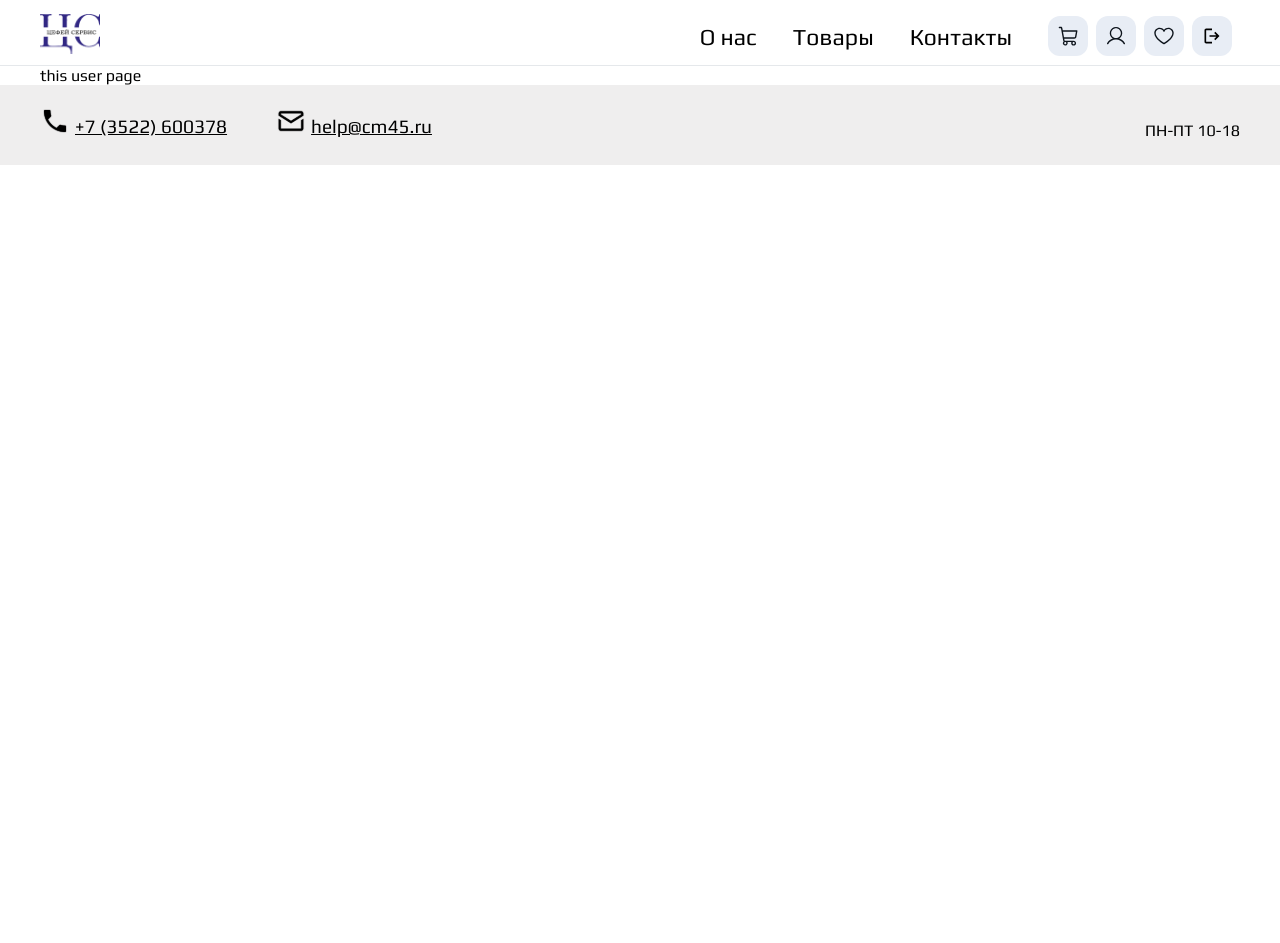
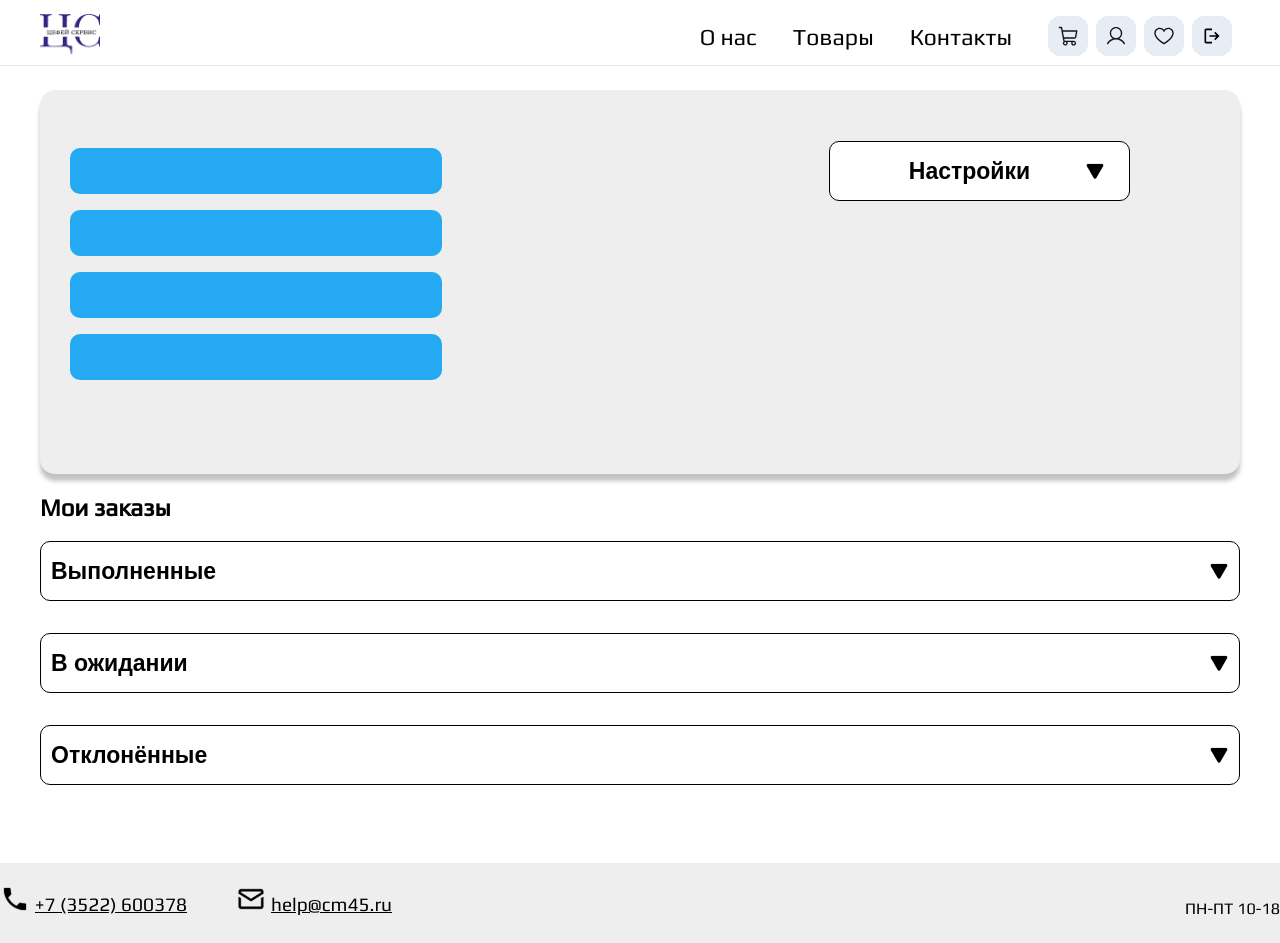
Before and after one commit to hisshihi/cepheus-serves-front, a Vue app: page /user in a window 1280 px wide. Before the commit the page ends 800 px from the top, so only its background shows below. Built offline with nearby package versions, Linux system fonts and the light colour scheme; no server answers; sample sign-in values are in the browser's storage.

Commit message:
Добработал страницу пользователя и попытался сделать маску для телефона

```diff
--- a/src/App.vue
+++ b/src/App.vue
@@ -102,6 +102,7 @@ html {
   max-width: 1200px;
   margin: 0 auto;
   flex-grow: 1;
+  min-height: 773px;
 }
 
 /* Центрирование объекта */
--- a/src/components/FooterComponent.vue
+++ b/src/components/FooterComponent.vue
@@ -1,6 +1,6 @@
 <template>
   <footer>
-    <div class="container">
+    <div class="container-footer">
       <div class="links">
         <div class="link">
           <img class="image" src="../assets/phone.svg" alt="phone image">
@@ -33,7 +33,7 @@ footer {
   flex-shrink: 0;
 }
 
-.container {
+.container-footer {
   display: flex;
   align-items: baseline;
   justify-content: space-between;
--- a/src/main.js
+++ b/src/main.js
@@ -4,7 +4,6 @@ import router from "./router";
 import { createStore } from "vuex";
 
 // const store = createStore({Vuex});
-
 
 
 const store = createStore({
@@ -15,4 +14,5 @@ const store = createStore({
   },
 });
 
+
 createApp(App).use(store).use(store).use(router).use(createStore).mount("#app");
--- a/src/views/AuthenticateVuew.vue
+++ b/src/views/AuthenticateVuew.vue
@@ -64,7 +64,7 @@ export default {
       };
 
       axios
-        .post("https://cepheus-serves-spring-production.up.railway.app/authenticate", data)
+        .post("http://localhost:8080/authenticate", data)
         .then((response) => {
           const token = response.data.token;
           localStorage.setItem("token", token);
--- a/src/views/RegisterView.vue
+++ b/src/views/RegisterView.vue
@@ -122,7 +122,7 @@ export default {
       };
 
       axios
-        .post("https://cepheus-serves-spring-production.up.railway.app/register", data)
+        .post("http://localhost:8080/register", data)
         .then((response) => {
           // console.log(response.data.token);
           console.log(response);
--- a/src/views/UserView.vue
+++ b/src/views/UserView.vue
@@ -1,12 +1,52 @@
 <template>
-
-this user page
-
-{{ firstname }}
-{{ lastname }}
-{{ email }}
-{{ phone }}
-
+  <div>
+    <div class="user">
+      <div class="user-data">
+        <div class="user-data-case"><p class="user-data-text">{{firstname}}</p></div>
+        <div class="user-data-case"><p class="user-data-text">{{lastname}}</p></div>
+        <div class="user-data-case"><p class="user-data-text">{{email}}</p></div>
+        <div class="user-data-case"><p class="user-data-text">{{phone}}</p></div>
+      </div>
+      <div class="user-settings">
+        <div class="dropdown">
+          <button class="dropbtn" @click="toggleDropdown">Настройки <img :class="{imageBtnRotate: dropdownVisible}" class="imageBtn" src="../assets/arrow.png" alt="arrow"></button>
+          <div class="dropdown-content" v-if="dropdownVisible">
+            <a href="#">Изменить данные</a>
+            <a href="#">Сменить пароль</a>
+            <a href="#">Удалить аккаунт</a>
+          </div>
+        </div>
+      </div>
+    </div>
+    <!--      Заказы-->
+    <h2>Мои заказы</h2>
+    <div class="orders">
+      <div class="dropdown">
+        <button class="dropbtn dropbtn-width" @click="">Выполненные <img class="imageBtn imageBtn-static" src="../assets/arrow.png" alt="arrow"></button>
+        <div class="dropdown-content" v-if="false">
+<!--          <a href="#">Изменить данные</a>-->
+<!--          <a href="#">Сменить пароль</a>-->
+<!--          <a href="#">Удалить аккаунт</a>-->
+        </div>
+      </div>
+      <div class="dropdown">
+        <button class="dropbtn dropbtn-width" @click="">В ожидании <img class="imageBtn imageBtn-static" src="../assets/arrow.png" alt="arrow"></button>
+        <div class="dropdown-content" v-if="false">
+<!--          <a href="#">Изменить данные</a>-->
+<!--          <a href="#">Сменить пароль</a>-->
+<!--          <a href="#">Удалить аккаунт</a>-->
+        </div>
+      </div>
+      <div class="dropdown">
+        <button class="dropbtn dropbtn-width" @click="">Отклонённые <img class="imageBtn imageBtn-static" src="../assets/arrow.png" alt="arrow"></button>
+        <div class="dropdown-content" v-if="false">
+<!--          <a href="#">Изменить данные</a>-->
+<!--          <a href="#">Сменить пароль</a>-->
+<!--          <a href="#">Удалить аккаунт</a>-->
+        </div>
+      </div>
+    </div>
+  </div>
 </template>
 
 <script>
@@ -20,6 +60,7 @@ export default {
             lastname: "",
             email: "",
             phone: "",
+            dropdownVisible: false,
         }
     },
 
@@ -44,8 +85,146 @@ export default {
         })
         .catch((error) => console.log(error));
     },
+    toggleDropdown() {
+      this.dropdownVisible = !this.dropdownVisible;
+    },
   },
 };
 </script>
 
-<style scoped></style>
+<style scoped>
+
+.user {
+  border-radius: 15px;
+  background-color: #EFEEEE;
+  -webkit-box-shadow: 0px 7px 4px 0px rgba(0,0,0,0.39);
+  -moz-box-shadow: 0px 7px 4px 0px rgba(0,0,0,0.39);
+  box-shadow: 0px 7px 4px 0px rgba(0,0,0,0.24);
+  display: flex;
+  align-items: flex-start;
+  justify-content: space-between;
+  flex-wrap: wrap;
+  margin-top: 24px;
+}
+
+.user-data {
+  display: grid;
+}
+
+.user-data-text {
+  font-size: 23px;
+  font-weight: 400;
+  color: black;
+  display: grid;
+  justify-items: center;
+}
+
+.user-data-case {
+  width: 372px;
+  background-color: #26A9F3;
+  margin-left: 30px;
+  margin-bottom: 16px;
+  border-radius: 10px;
+
+}
+
+.user-data-case:nth-child(1) {
+  margin-top: 58px;
+}
+
+.user-data-case:nth-child(4) {
+  margin-bottom: 94px;
+}
+
+.user-settings {
+  margin-right: 110px;
+  margin-top: 51px;
+}
+
+
+.dropdown {
+  position: relative;
+  display: inline-block;
+}
+
+.dropbtn {
+  text-align: center;
+  font-size: 23px;
+  font-weight: 700;
+  padding: 0 10px;
+  height: 60px;
+  width: 301px;
+  line-height: 30px;
+  background-color: #FFFFFF;
+  color: black;
+  cursor: pointer;
+  border: 1px black solid;
+  border-radius: 10px;
+  display: flex;
+  align-items: center;
+  justify-content: center;
+}
+
+.dropdown-content {
+  position: absolute;
+  background-color: #f9f9f9;
+  min-width: 160px;
+  -webkit-box-shadow: 0px 7px 4px 0px rgba(0,0,0,0.39);
+  -moz-box-shadow: 0px 7px 4px 0px rgba(0,0,0,0.39);
+  box-shadow: 0px 7px 4px 0px rgba(0,0,0,0.24);
+  z-index: 1;
+  display: block;
+  width: 301px;
+  margin-top: 10px;
+  border-radius: 10px;
+  border: 1px black solid;
+}
+
+.imageBtn {
+  position: relative;
+  left: 55px;
+}
+
+.imageBtnRotate {
+  transform: rotate(180deg);
+}
+
+.dropdown-content a {
+  color: black;
+  padding: 12px 16px;
+  text-decoration: none;
+  display: block;
+  transition: 0.3s;
+  border-bottom: 1px black solid;
+  text-align: center;
+  font-weight: 300;
+  font-size: 23px;
+}
+
+.dropdown-content a:nth-child(1) {
+  border-radius: 10px 10px 0 0;
+}
+
+.dropdown-content a:nth-child(3) {
+  border-radius: 0 0 10px 10px;
+  border-bottom: none;
+}
+
+.dropdown-content a:hover {background-color: #26A9F3}
+
+/* Заказы */
+.orders {
+  display: grid;
+}
+
+.dropbtn-width {
+  width: 100%;
+  margin-bottom: 32px;
+  justify-content: space-between;
+}
+
+.imageBtn-static {
+  left: 0;
+}
+
+</style>
```
Also changed, not shown: src/assets/arrow.png (added).
